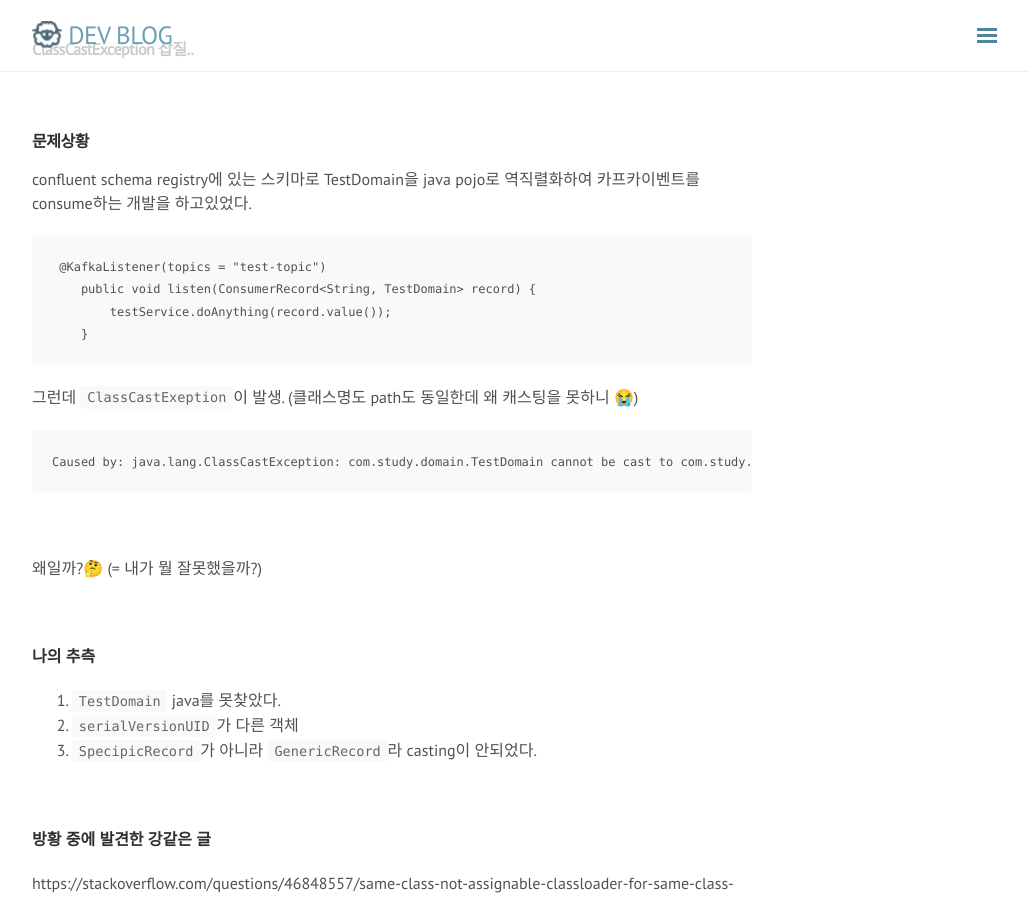
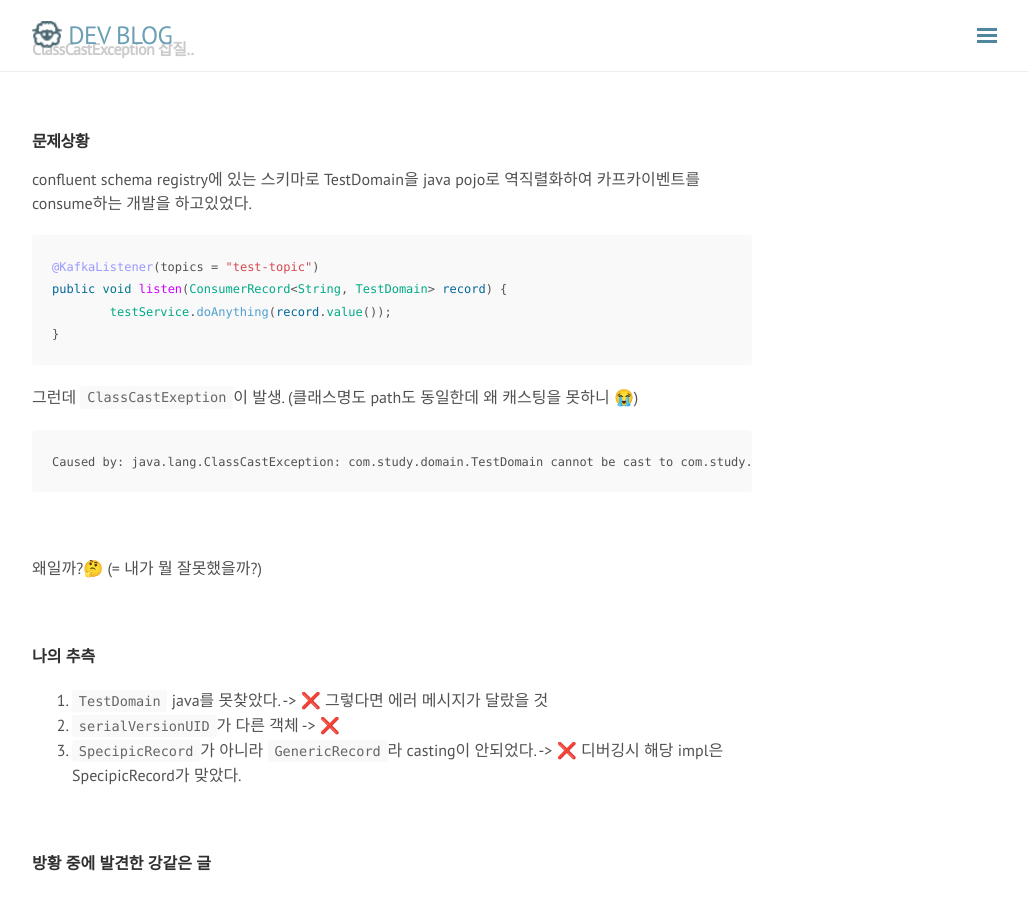
Before and after one commit to rmcodestar/rmcodestar.github.io, a Jekyll site: the page built from _posts/2020-05-20-ClassCastException-and-classloader.md, in a window 1280 px wide and 900 px high, scrolled down 217 px. Shown: the whole window, without its empty margins (248-1276 px from the left). Built offline with Jekyll 4.4.1, drawn with Linux system fonts in a browser that asks for light colours; nearby versions of some CDN libraries; comment, search, counter and statistics services are not loaded.

Commit message:
Update 2020-05-20-ClassCastException-and-classloader.md

````diff
--- a/_posts/2020-05-20-ClassCastException-and-classloader.md
+++ b/_posts/2020-05-20-ClassCastException-and-classloader.md
@@ -13,11 +13,11 @@ tag: [삽질]
 
 confluent schema registry에 있는 스키마로 TestDomain을 java pojo로 역직렬화하여 카프카이벤트를 consume하는 개발을 하고있었다.
 
-```
- @KafkaListener(topics = "test-topic")
-    public void listen(ConsumerRecord<String, TestDomain> record) {
+```java
+@KafkaListener(topics = "test-topic")
+public void listen(ConsumerRecord<String, TestDomain> record) {
         testService.doAnything(record.value());
-    }
+}
 ```
 
 그런데 `ClassCastExeption`이 발생. (클래스명도 path도 동일한데 왜 캐스팅을 못하니 😭)
@@ -34,9 +34,9 @@ Caused by: java.lang.ClassCastException: com.study.domain.TestDomain cannot be c
 
 **나의 추측**
 
-1. `TestDomain` java를 못찾았다.
-2. `serialVersionUID`가 다른 객체
-3. `SpecipicRecord`가 아니라 `GenericRecord`라 casting이 안되었다.
+1. `TestDomain` java를 못찾았다. -> ❌ 그렇다면 에러 메시지가 달랐을 것
+2. `serialVersionUID`가 다른 객체 -> ❌
+3. `SpecipicRecord`가 아니라 `GenericRecord`라 casting이 안되었다. -> ❌ 디버깅시 해당 impl은 SpecipicRecord가 맞았다.
 
 <br>
 
````
